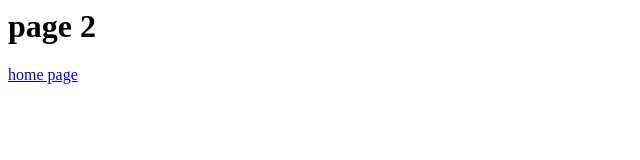
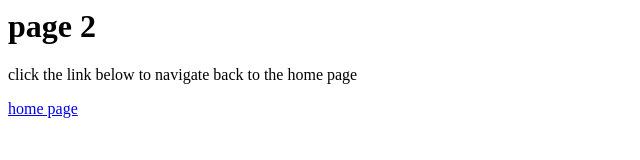
Before and after one commit to pkaurla/gitLesson, a plain HTML site: page pg2.html in a window 1280 px wide. Shown: the whole page, without its empty margins (0-640 px from the left). Drawn offline with Linux system fonts and the light colour scheme.

Commit message:
created by and instructions for pg2

```diff
--- a/pg2.html
+++ b/pg2.html
@@ -4,6 +4,7 @@
     </head>
     <body>
         <h1>page 2</h1>
+        <p>click the link below to navigate back to the home page</p>
         <a href="index.html">home page</a>
     </body>
 </html>
```
Also changed, not shown: index.html (+1 -0 lines).
